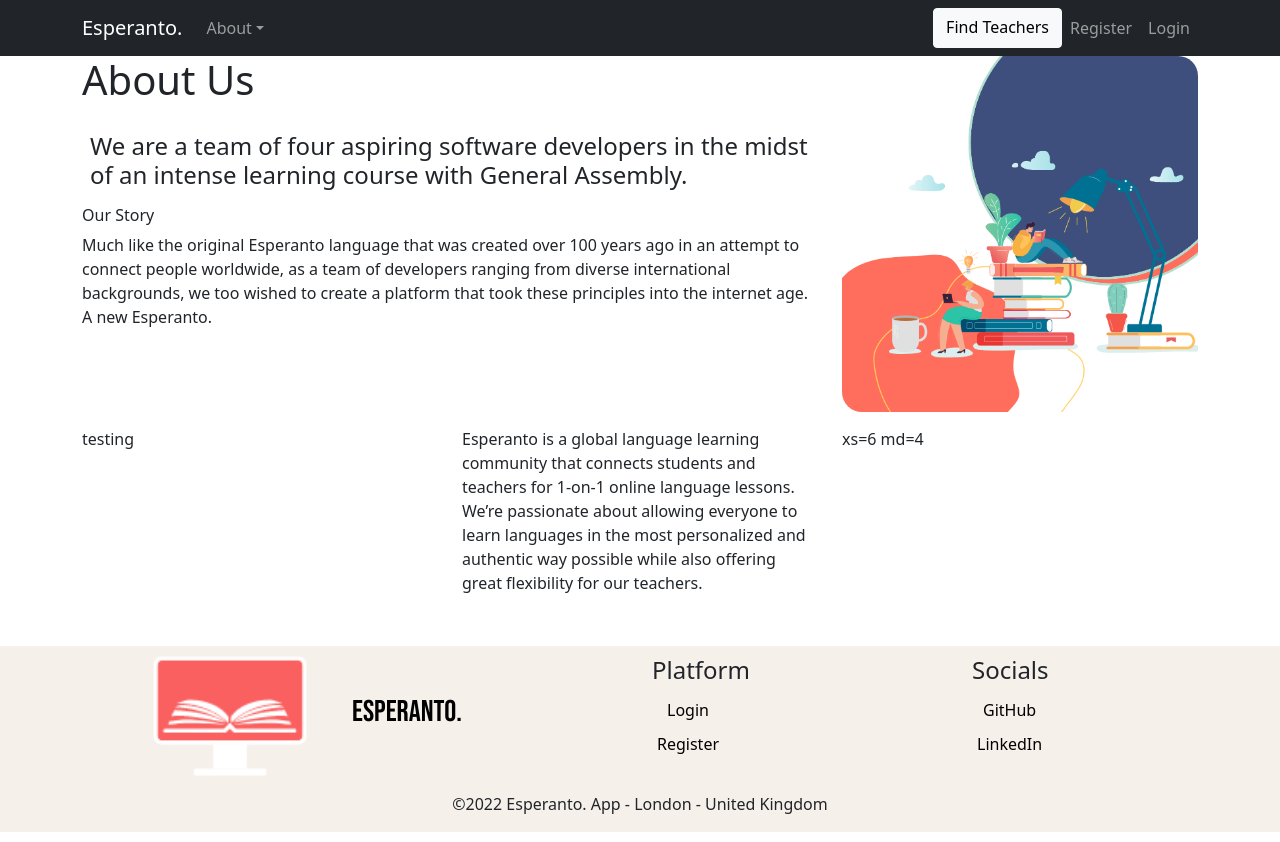
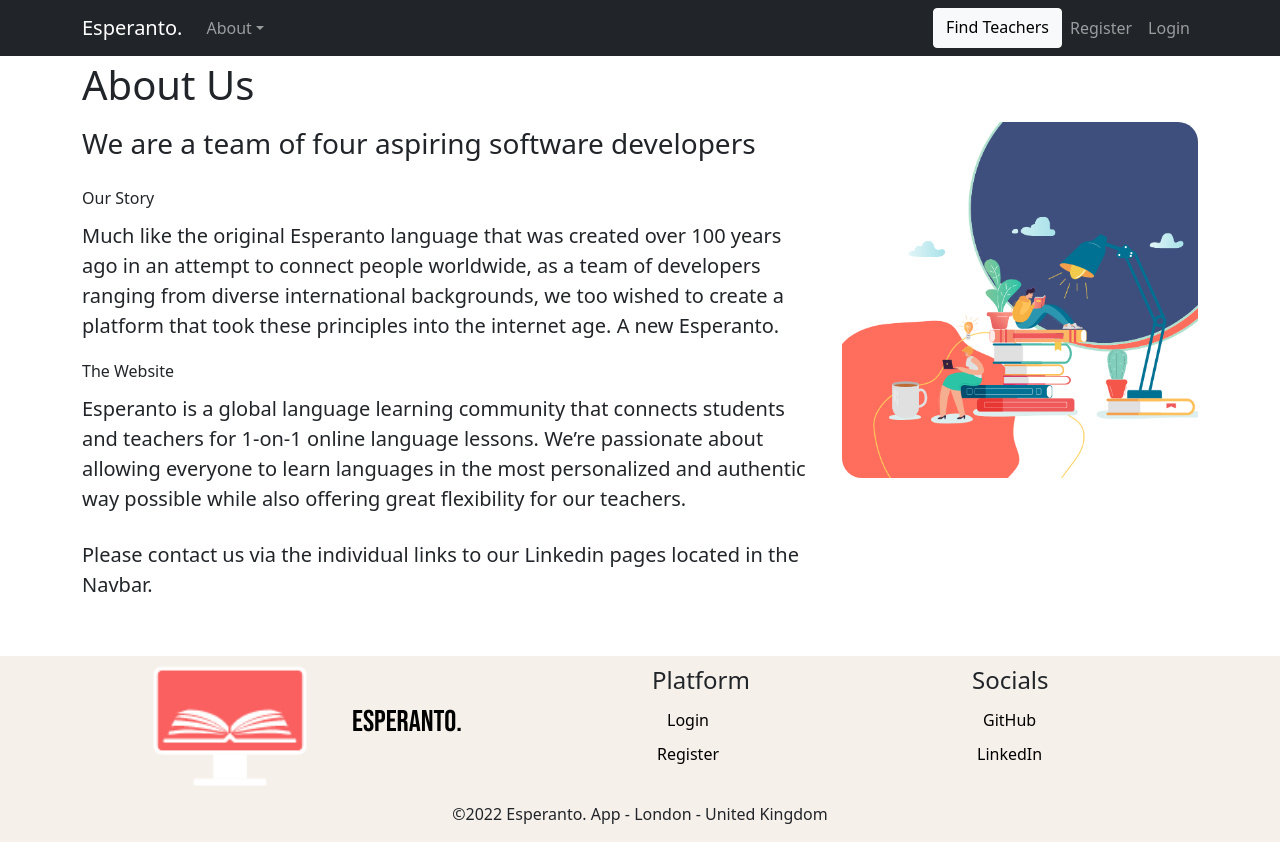
Before and after one commit to alibeniaminali/Esperanto, a React (Create React App) app in the folder client/: page /aboutus in a window 1280 px wide. Built offline with nearby package versions, Linux system fonts and the light colour scheme.

Commit message:
about us finished

```diff
--- a/client/src/components/teachers/AboutUs.js
+++ b/client/src/components/teachers/AboutUs.js
@@ -9,99 +9,21 @@ const AboutUs = () => {
 
   return (
     <Container>
-    <Row>
-    <Col xs={12} md={8}>
-    <h1 className="h1">About Us</h1>
-    <h4 className="h4">We are a team of four aspiring software developers in the midst of an intense learning course with General Assembly.</h4>
+  <h1 className="h1">About Us</h1>
+
+  <Row>
+    <Col sm={8}>
+    <h3 className="h3">We are a team of four aspiring software developers</h3>
     <h6 className="h6">Our Story</h6>
-    <p>Much like the original Esperanto language that was created over 100 years ago in an attempt to connect people worldwide, as a team of developers ranging from diverse international backgrounds, we too wished to create a platform that took these principles into the internet age. A new Esperanto. </p>
+    <p className="lead">Much like the original Esperanto language that was created over 100 years ago in an attempt to connect people worldwide, as a team of developers ranging from diverse international backgrounds, we too wished to create a platform that took these principles into the internet age. A new Esperanto. </p>
+    <h6 className="h6">The Website</h6>
+    <p className="lead">Esperanto is a global language learning community that connects students and teachers for 1-on-1 online language lessons. We’re passionate about allowing everyone to learn languages in the most personalized and authentic way possible while also offering great flexibility for our teachers.</p>
+    <p className="lead">Please contact us via the individual links to our Linkedin pages located in the Navbar.</p>
     </Col>
-    <Col xs={6} md={4}>
-    <img src={StudentsImg} className="img-fluid" alt="animated teacher"></img>
-    </Col>
+    <Col sm={4}><img src={StudentsImg} className="img-fluid" alt="animated teacher"></img></Col>
   </Row>
-
-  {/* Columns start at 50% wide on mobile and bump up to 33.3% wide on desktop */}
-  <Row>
-    <Col xs={6} md={4}>
-    <p>testing </p>
-    </Col>
-    <Col xs={6} md={4}>
-    <p>Esperanto is a global language learning community that connects students and teachers for 1-on-1 online language lessons. We’re passionate about allowing everyone to learn languages in the most personalized and authentic way possible while also offering great flexibility for our teachers.</p>
-      </Col>
-    <Col xs={6} md={4}>
-      xs=6 md=4
-    </Col>
-  </Row>
-
-      {/* <Row>
-      <Col className="aboutus">
-      <h1 className="h1">About Us</h1>
-      <h4 className="h4">We are a team of four aspiring software developers in the midst of an intense learning course with General Assembly.</h4>
-      </Col>
-      <Col><img src={StudentsImg} className="img-fluid" alt="animated teacher"></img></Col>
-      </Row> */}
     </Container>
   )
 }
 
 export default AboutUs
-
-
-// <div id='aboutus'>
-    //   <div id='page text'>
-    //   <h5>So you want to know more?</h5>
-    //   <p>We are a team of four aspiring software developers in the midst of an intense learning course with General Assembly. We definitely didn't steal this website idea/design.....anyone that disagrees can send their complaints via email to peterbid@email.com</p>
-    //   <h5><em>“The limits of my language mean the limits of my world.”</em></h5>
-    //   <p>Visit our brand new website and start expanding your horizons!</p>
-
-    //   <p>If you'd like to learn more about this website's creators check out our individual pages ⬇️</p>
-    //   <div className='links'>
-    //     <ul className='linkedin'>
-    //       <li>LinkedIn</li>
-    //       <p><a href="https://www.linkedin.com/in/ali-ali-3ab7a3174/?originalSubdomain=uk" class="link">Ali Ali</a></p>
-    //       <p><a href="https://www.linkedin.com/in/dougieb/" class="link">Dougie Brown</a></p>
-    //       <p><a href="https://uk.linkedin.com/in/peter-bid-b224185a" class="link">Peter Bid</a></p>
-    //       <p><a href="https://www.linkedin.com/in/elenagicheva/" class="link">Elena Gicheva</a></p>
-    //     </ul>
-    //     <ul className='github'>
-    //       <li>GitHub</li>
-    //       <p><a href="https://github.com/alibeniaminali" class="link">Ali Ali</a></p>
-    //       <p><a href="https://github.com/Dougie-b" class="link">Dougie Brown</a></p>
-    //       <p><a href="https://github.com/PeterBid" class="link">Peter Bid</a></p>
-    //       <p><a href="https://github.com/ElenaGicheva" class="link">Elena Gicheva</a></p>
-    //     </ul>
-    //   </div>
-    //   <div className='mb-3'>
-    //     <h5>Recomended by</h5>
-    //   </div>
-    //   <div className='container-sm'>
-    //     <div className='mb-4'>
-    //     <img className='img-fluid' src='https://static.npmjs.com/attachments/ck49cu3ceh1sust74dkzkfn69-grey-logowall.png' alt='brands' ></img>
-    //     </div>
-
-    //     </div>
-    //   </div>
-
-    // </div>
-
-//   <Container>
-  //   <Row className="justify-content-md-center">
-  //     <Col xs lg="2">
-  //     <img src={TeacherImg} className="img-thumbnail" alt="animated teacher"></img>
-  //     </Col>
-  //     <Col md="auto">
-  //       <h4>We are a team of four aspiring software developers in the midst of an intense learning course with General Assembly.</h4>
-  //       </Col>
-  //     <Col xs lg="2">
-  //       3 of 3
-  //     </Col>
-  //   </Row>
-  //   <Row>
-  //     <Col>1 of 3</Col>
-  //     <Col md="auto">Variable width content</Col>
-  //     <Col xs lg="2">
-  //       3 of 3
-  //     </Col>
-  //   </Row>
-  // </Container>
--- a/client/src/components/teachers/TeachersList.js
+++ b/client/src/components/teachers/TeachersList.js
@@ -6,7 +6,7 @@ import Row from 'react-bootstrap/Row'
 import Col from 'react-bootstrap/Col'
 import Card from 'react-bootstrap/Card'
 import Form from 'react-bootstrap/Form'
-import Button from 'react-bootstrap/Button'
+// import Button from 'react-bootstrap/Button'
 
 // import Select from 'react-select'
 
--- a/client/src/styles/components/_aboutus.scss
+++ b/client/src/styles/components/_aboutus.scss
@@ -1,24 +1,19 @@
-// .container-fluid
+@import url('https://fonts.googleapis.com/css2?family=Bebas+Neue&family=Lobster&family=Poppins:wght@100&family=Roboto+Mono:wght@200&display=swap');
+@import url('https://fonts.googleapis.com/css2?family=Bebas+Neue&family=Lobster&family=Noto+Sans&family=Nunito+Sans:wght@300&family=Poppins:wght@100&family=Roboto+Mono:wght@200&display=swap');
 
-// #aboutus {
-//   padding-top: 30px;
-// }
+.lead{
+  padding-top: 5px;
+  padding-bottom: 5px;
+  // font-family: 'Nunito Sans', sans-serif;
+  // font-weight: bolder;
+}
 
-// .mb-3 {
-//   text-align: center;
-//   padding-top: 100px;
-// }
+.h1{
+  padding-top: 5px;
+  padding-bottom: 5px;
+}
 
-// .container-sm {
-//   padding: 20px;
-// }
-
-// .linkedin {
-//   display: flex;
-//   justify-content: space-between;
-// }
-
-// .github {
-//   display: flex;
-//   justify-content: space-between;
-// }
+.h3{
+  padding-top: 5px;
+  padding-bottom: 20px;
+}
```
